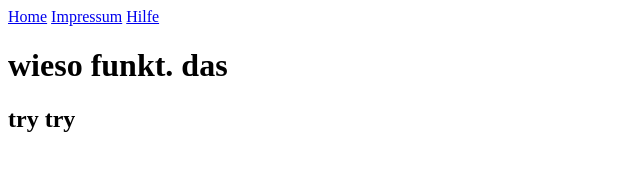
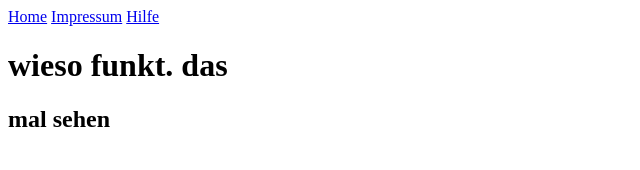
Before and after one commit to VulpesZerdes/GrundgeruestWebshop, a plain HTML site: page index.html in a window 1280 px wide. Shown: the full height of the page, 0-640 px from the left. Drawn offline with Linux system fonts and the light colour scheme.

Commit message:
version 0.02

```diff
--- a/index.html
+++ b/index.html
@@ -11,6 +11,6 @@
     <a href="help.html">Hilfe</a>
 </div>
 <h1>wieso funkt. das</h1>
-<h2>try try</h2>
+<h2>mal sehen</h2>
 </body>
 </html>
```
